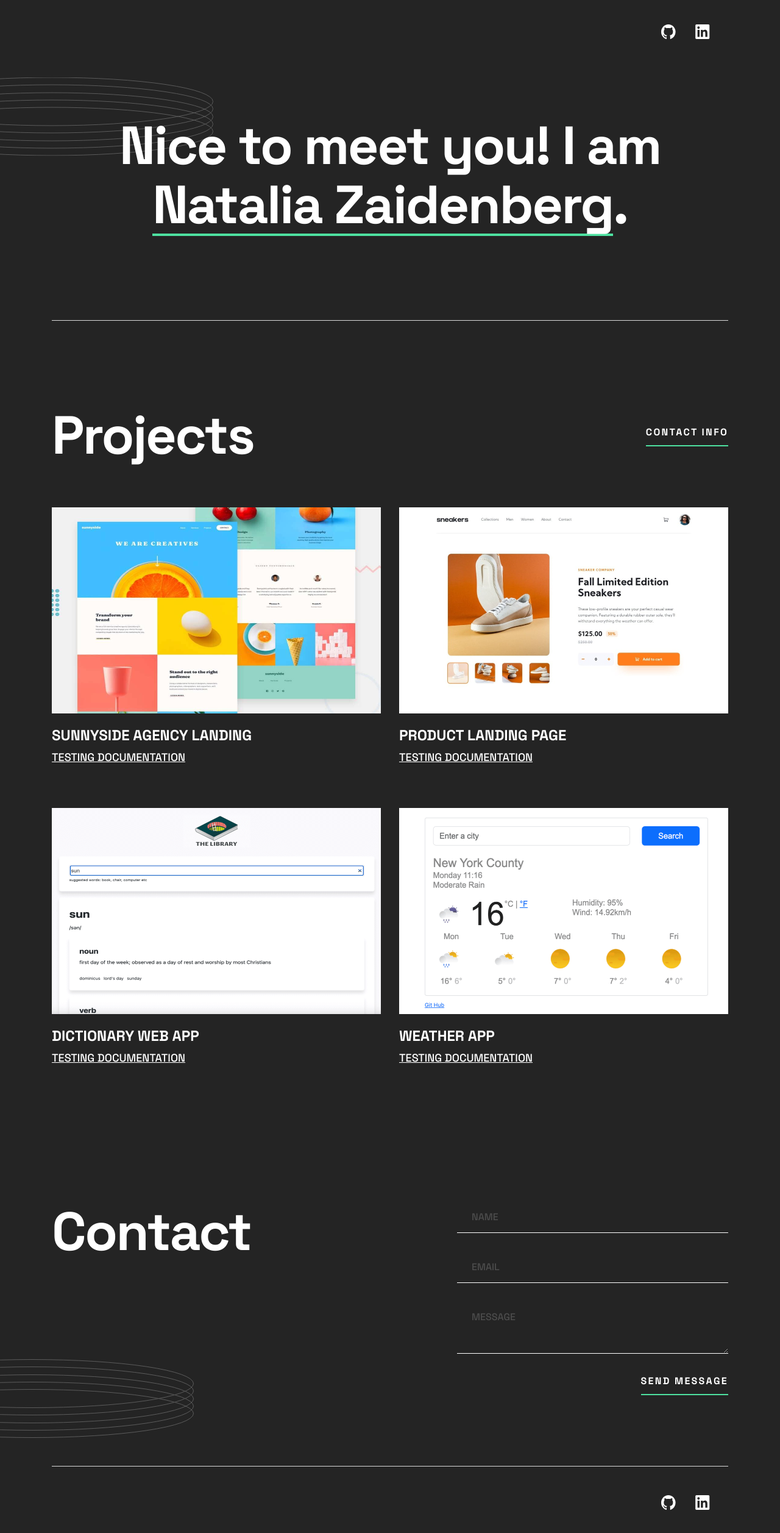
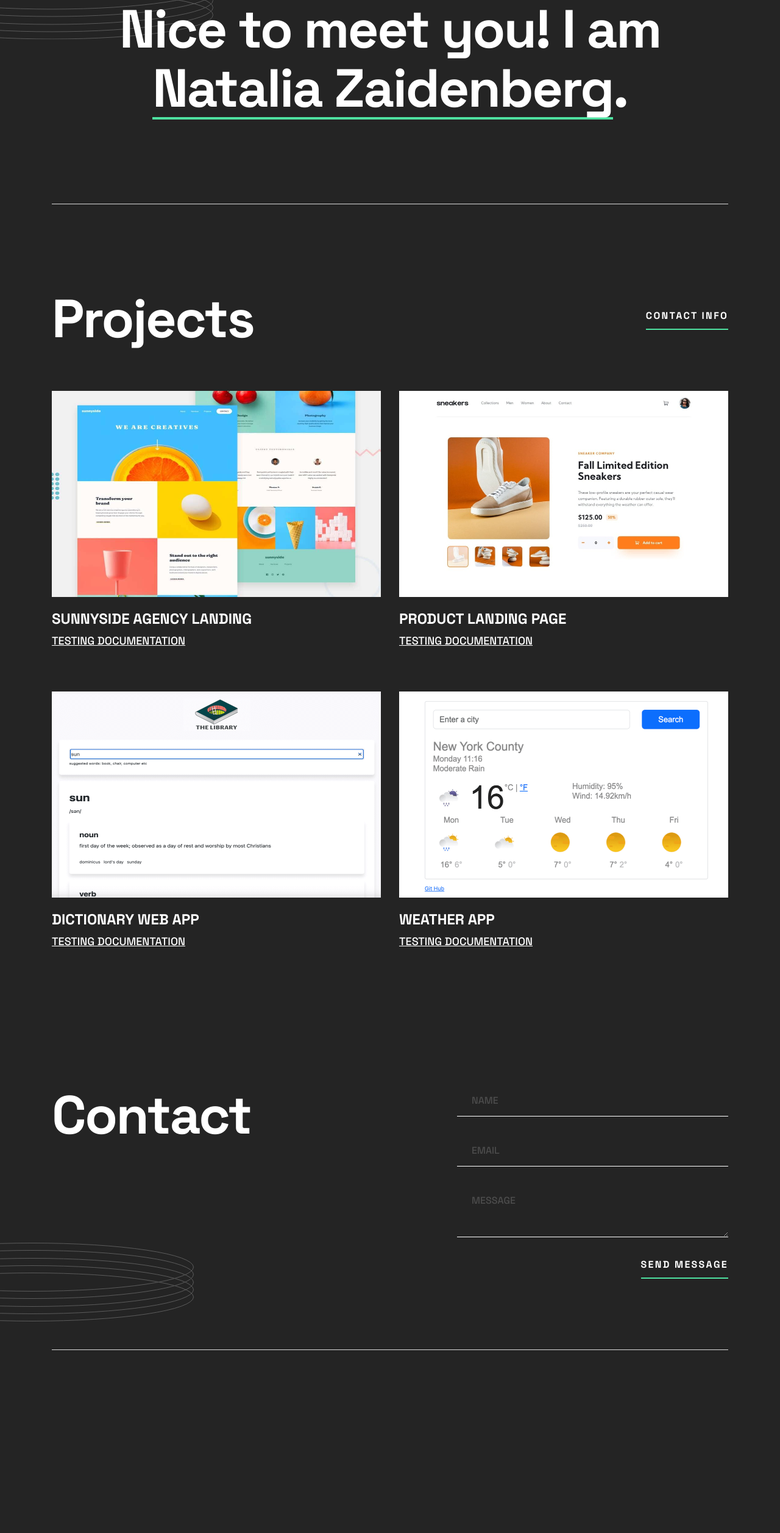
Before and after one commit to orchid-cloud/QA-Portfolio, a website built with Vite: page index.html in a window 1280 px wide. Shown: the whole page at 61% size. After the commit the page ends 2214 px from the top, so only its background shows below. Built offline with nearby package versions, Linux system fonts and the light colour scheme.

Commit message:
html structure updated

```diff
--- a/index.html
+++ b/index.html
@@ -107,7 +107,7 @@
     </style>
   </head>
   <body>
-    <header class="header">
+    <!-- <header class="header">
       <h2 class="visually-hidden">Header</h2>
       <div class="wrapper">
         <nav class="header__nav">
@@ -134,7 +134,7 @@
           /></a>
         </nav>
       </div>
-    </header>
+    </header> -->
     <main class="main">
       <section class="hero">
         <div class="wrapper hero__wrapper bottom-border">
@@ -395,7 +395,7 @@
         />
       </section>
     </main>
-    <footer class="footer">
+    <!-- <footer class="footer">
       <h2 class="visually-hidden">Footer</h2>
       <div class="wrapper">
         <nav class="header__nav">
@@ -422,7 +422,7 @@
           /></a>
         </nav>
       </div>
-    </footer>
+    </footer> -->
     <script type="module" src="/main.js"></script>
   </body>
 </html>
```
